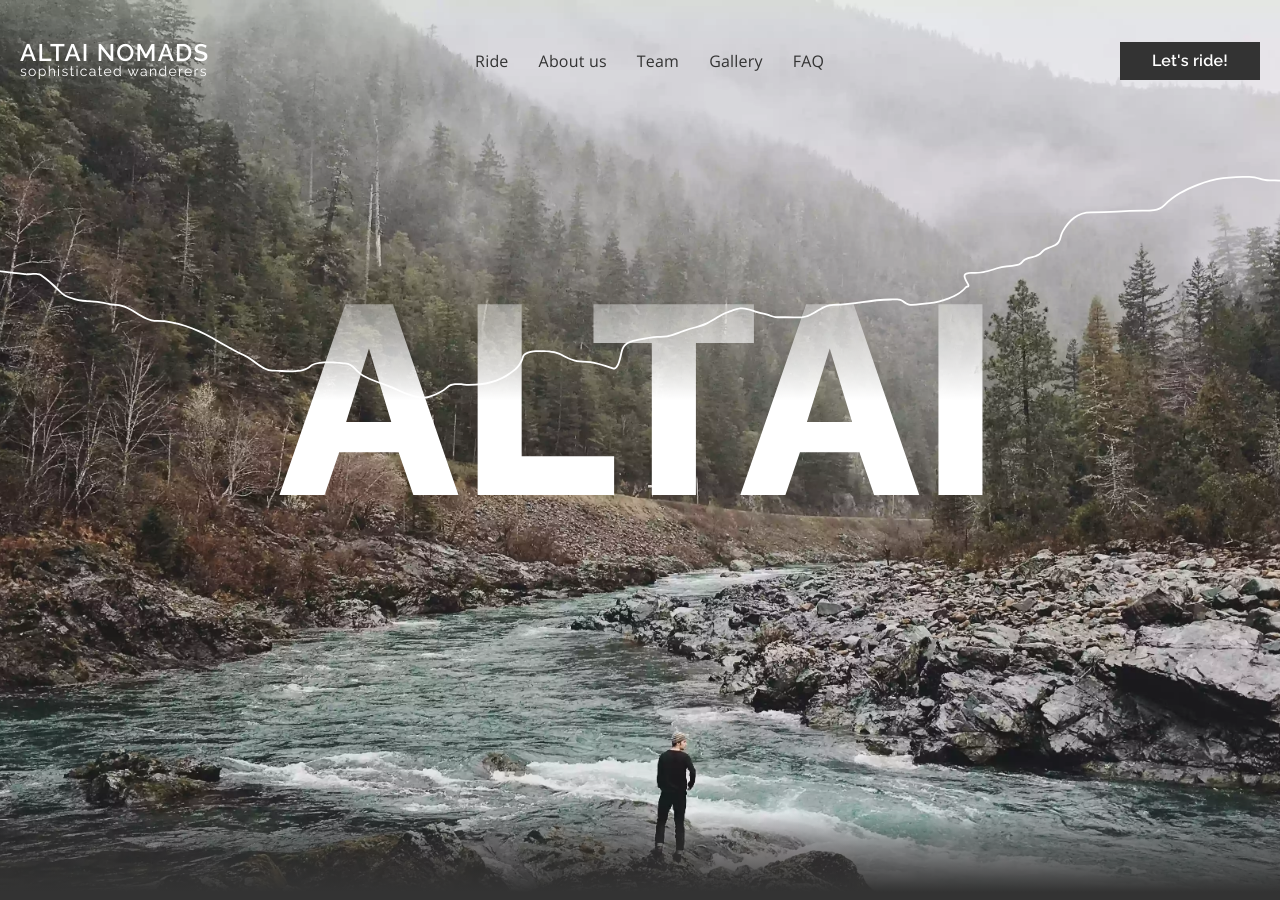
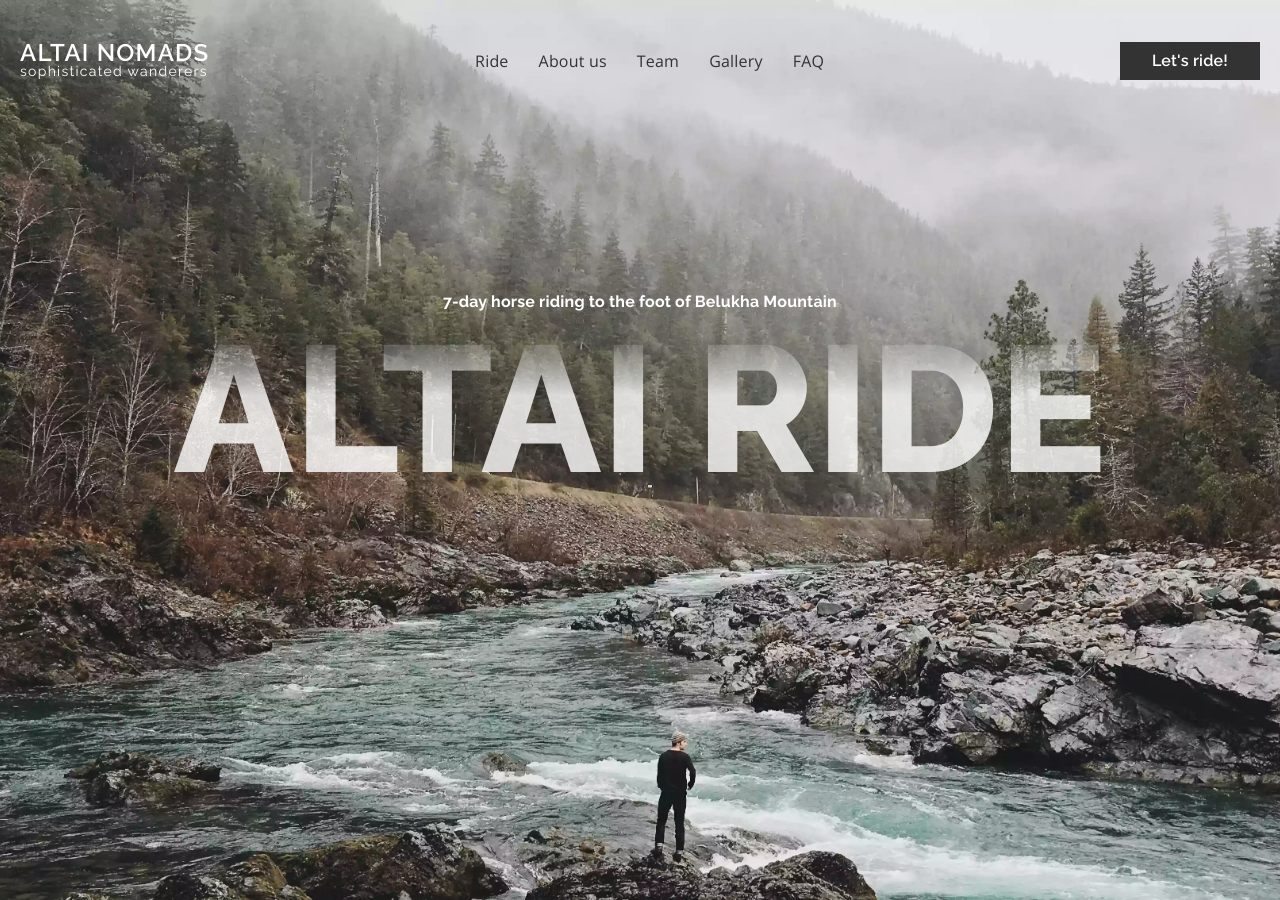
Before and after one commit to eimwe/altai, a website built with webpack: page src/index.html in a window 1280 px wide. Shown: the top 900 px of the page. Built offline with nearby package versions, Linux system fonts and the light colour scheme.

Commit message:
Fixed banner section according to design

```diff
--- a/src/index.html
+++ b/src/index.html
@@ -62,9 +62,10 @@
           <p class="banner__subheading">
             7-day horse riding to the foot of Belukha Mountain
           </p>
-          <h1 class="banner__title flex-container">Altai
+          <div class="banner__heading flex-container">
+            <h1 class="banner__title">Altai</h1>
             <span class="banner__subtitle">ride</span>
-          </h1>
+          </div>
         </div>
       </div>
       <a class="banner__redirector" href="#order_tour" title="Sign up for the tour">
--- a/src/styles/abstracts/_variables.scss
+++ b/src/styles/abstracts/_variables.scss
@@ -1,7 +1,7 @@
 :root {
   // Typography
   --fs-body: clamp(1rem, 1.25vw, 1.125rem);
-  --fs-h1: clamp(5.8125rem, 21vw, 20.1875rem);
+  --fs-h1: clamp(6.25rem, 14vw, 12.5rem);
   --fs-h2: 2.25rem;
   --fs-h3: 1.5rem;
   --fs-num: clamp(3.125rem, 4vw, 3.9375rem);
@@ -13,7 +13,9 @@
   --fs-lg: 1.75rem;
   --fs-xl: 1.875rem;
   --fs-xxl: clamp(1.6875rem, 4vw, 4rem);
+  --fs-xxxl: 3.9375rem;
 
+  --leading-xs: 0.9;
   --leading-body: 1.2;
   --leading-h1: 1.17;
   --leading-h2: 1.5;
--- a/src/styles/sections/_banner.scss
+++ b/src/styles/sections/_banner.scss
@@ -2,22 +2,20 @@
 
 .banner {
   min-height: 100vh;
-  background-image: url('../images/shapes/path-mobile.svg'),
-                    url('../images/backgrounds/banner-bg.webp');
-  background-repeat: no-repeat, no-repeat;
-  background-size: contain, cover;
-  background-position-x: 0, 40%;
-  background-position-y: 32%, 0;
+  background-image: url('../images/backgrounds/banner-bg.webp');
+  background-repeat: no-repeat;
+  background-size: cover;
+  background-position-x: 40%;
 
   &::after {
     content: '';
     display: block;
     width: 100%;
     min-height: 100px;
-    background-image: linear-gradient(0deg,
-                      #333333 8.08%,
-                      rgba(51, 51, 51, 0.46) 58.59%,
-                      rgba(196, 196, 196, 0) 87.88%);
+    background-image: linear-gradient(
+      0deg,
+      #1E1F20 0%,
+      rgba(51, 51, 51, 0.2) 116.16%);
   }
 
   .grid-container {
@@ -29,38 +27,40 @@
     text-align: center;
   }
 
-  &__heading {
-    flex-direction: column;
-  }
-
   &__subheading {
     margin-block-start: 0;
-    margin-block-end: 1.2em;
+    margin-block-end: 1.5em;
     padding-inline: 2.2em;
     font-size: calc(var(--fs-xs) + .125rem);
     font-weight: 700;
     letter-spacing: var(--tracking-h2);
   }
 
+  &__heading {
+    flex-direction: column;
+    align-items: flex-end;
+    max-width: 270px;
+    margin-inline: auto;
+    text-transform: uppercase;
+    font-weight: 800;
+    line-height: var(--leading-xs);
+  }
+
   &__title {
-    width: max-content;
     margin: 0;
     font-size: var(--fs-h1);
     font-weight: 800;
-    line-height: var(--leading-h1);
-    text-transform: uppercase;
-    background-image: linear-gradient(0deg,
-                      #fff 50%,
-                      rgba(255, 255, 255, 0) 100%);
+    background-image: linear-gradient(
+      0deg,
+      rgba(255, 255, 255, 0.8) 57.26%,
+      rgba(255, 255, 255, 0) 89.45%);
     background-clip: text;
     -webkit-background-clip: text;
     -webkit-text-fill-color: transparent;
   }
 
   &__subtitle {
-    align-self: end;
-    font-size: var(--fs-xxl);
-    transform: translate(-39px, -24px);
+    font-size: var(--fs-xxxl);
   }
 
   &__redirector {
@@ -82,64 +82,53 @@
 @media only screen and (min-width: 390px) {
   .banner {
 
-    &__subtitle {
-      transform: translate(-47px, -24px);
-    }
-  }
-}
-
-@media only screen and (min-width: 400px) {
-  .banner {
-
-    &__subtitle {
-      transform: translate(-59px, -24px);
+    &__heading {
+      line-height: 1.1;
     }
   }
 }
 
 @media only screen and (min-width: 600px) {
   .banner {
-    background-position-y: 25%, 0;
+    &::after {
+      background-image: none;
+    }
+
+    &__heading {
+      flex-direction: row;
+      gap: 20px;
+      max-width: 100%;
+    }
 
     &__subtitle {
-      transform: translate(-11px, -38px);
+      font-size: var(--fs-h1);
+      font-weight: 800;
+      background-image: linear-gradient(
+        0deg,
+       rgba(255, 255, 255, 0.8) 57.26%,
+       rgba(255, 255, 255, 0) 89.45%);
+      background-clip: text;
+      -webkit-background-clip: text;
+      -webkit-text-fill-color: transparent;
     }
+
+    &__subheading {
+      padding: 0;
+      margin: 0;
+      font-size: var(--fs-body);
+    }
+
+    &__redirector {
+      display: none;
+    }
+
   }
 }
 
 @media only screen and (min-width: 900px) {
   .banner {
-    background-position-y: -20%, 0;
-
-    &__subheading,
-    &__redirector {
-      display: none;
-    }
-
-    &__subtitle {
-      transform: translate(-12px, -55px);
+    &__heading {
+      gap: 40px;
     }
   }
 }
-
-@media only screen and (min-width: 1200px) {
-  .banner {
-    background-image: url('../images/shapes/path-desktop.svg'),
-                      url('../images/backgrounds/banner-bg.webp');
-    background-position-x: 0, 40%;
-    background-position-y: 26%, 0;
-
-    &__heading {
-      flex-direction: row;
-    }
-
-    &__subtitle {
-      writing-mode: vertical-rl;
-      align-self: center;
-      font-size: 3vw;
-      font-weight: 300;
-      line-height: 0;
-      transform: scale(-1, -1);
-    }
-  }
-}
```
